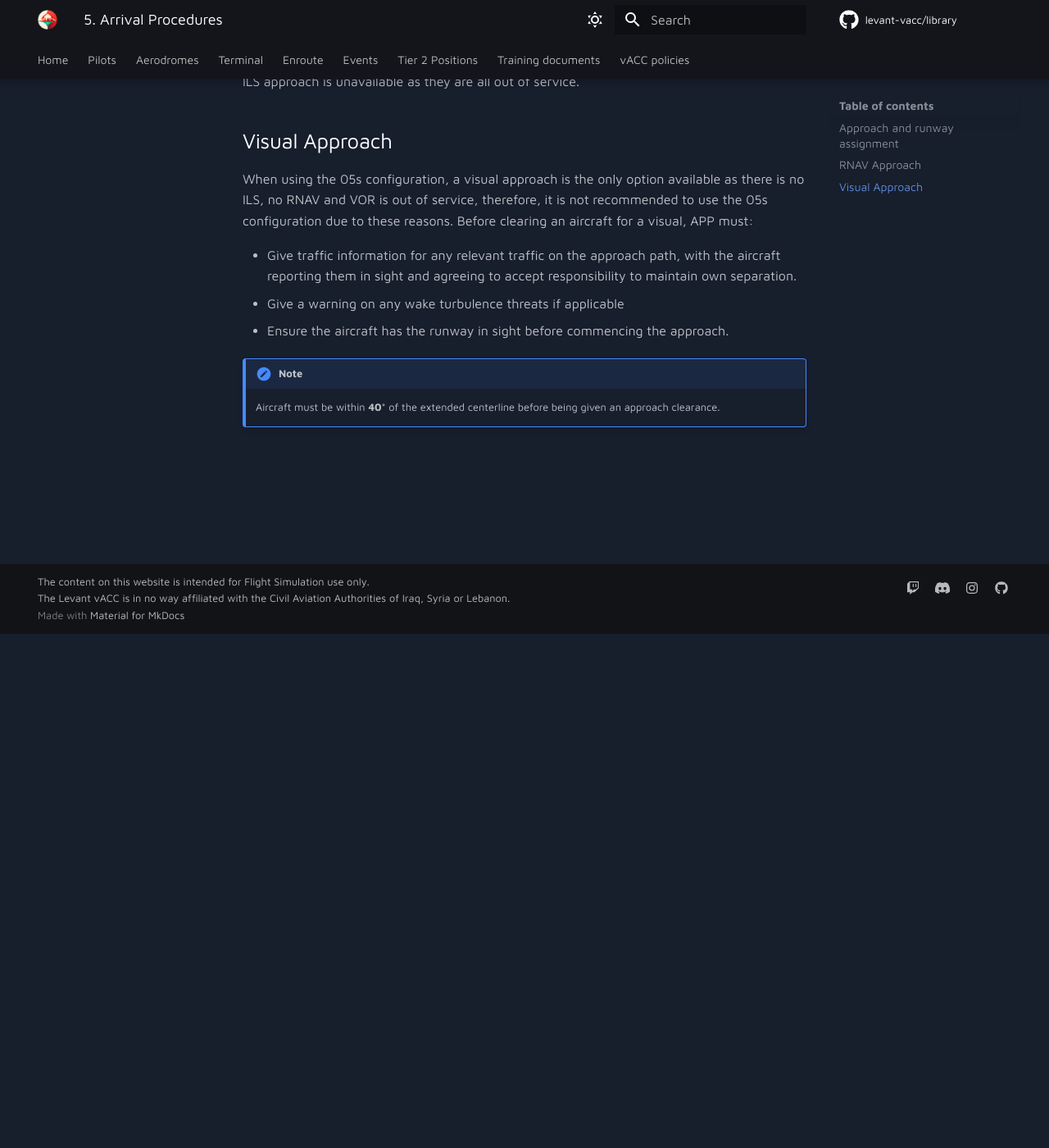
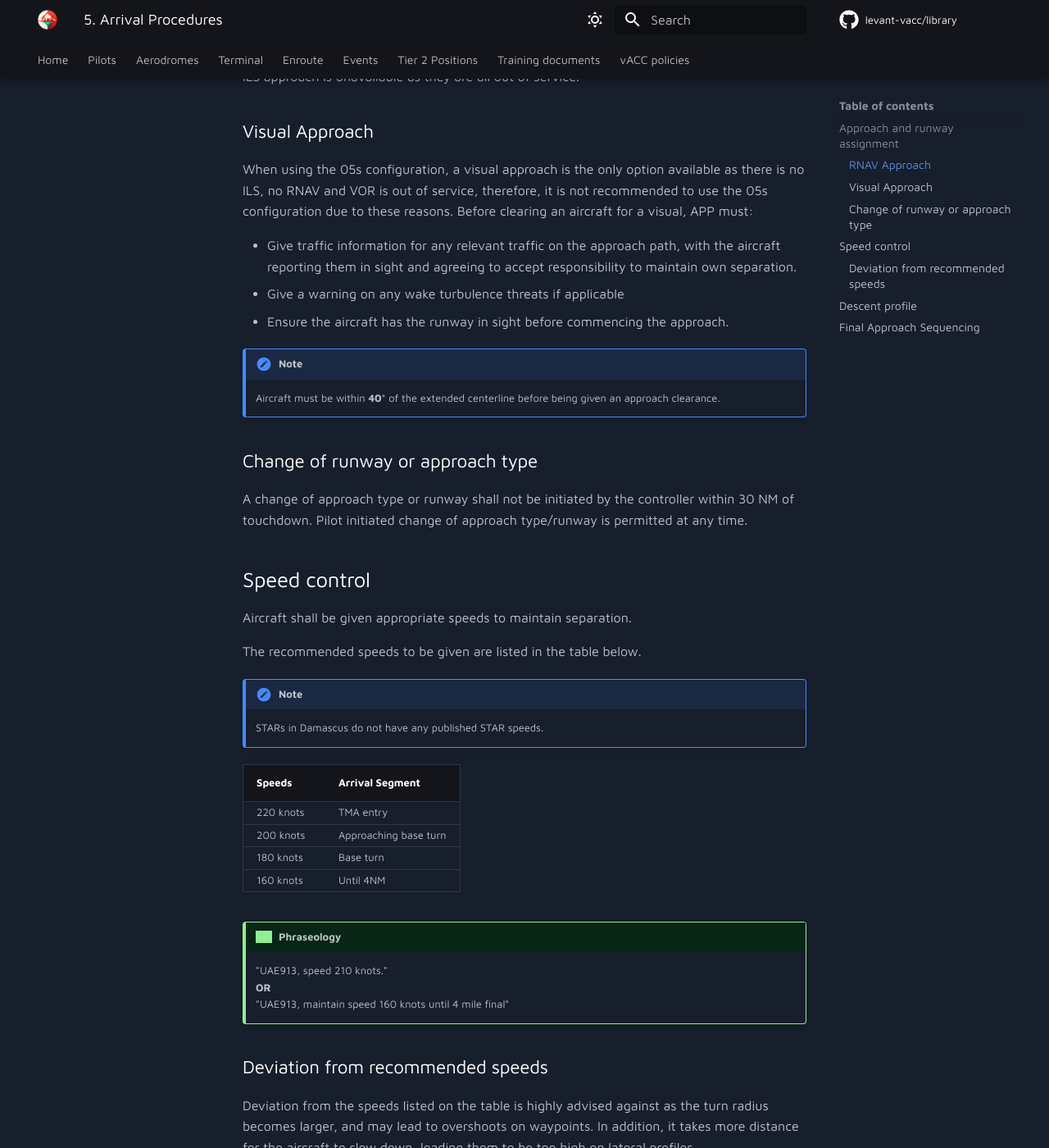
Before and after one commit to Levant-vACC-tech/Levant-vACC-Documentation, an MkDocs documentation site: the page built from docs/Terminal/OSTT FIR/Damascus (OSDI)/Arrival Procedures.md, in a window 1280 px wide and 1400 px high, scrolled down 627 px. Shown: the whole window at 82% size. Built offline with MkDocs 1.6.1 and Material for MkDocs 9.7.7, drawn with Linux system fonts in a browser that asks for light colours; comment, search, counter and statistics services are not loaded; some of the changed text lies outside the part shown; grey boxes are pictures that could not be loaded.

Commit message:
Update Arrival Procedures.md

```diff
--- a/docs/Terminal/OSTT FIR/Damascus (OSDI)/Arrival Procedures.md
+++ b/docs/Terminal/OSTT FIR/Damascus (OSDI)/Arrival Procedures.md
@@ -9,11 +9,11 @@ Aircraft shall always be given a QNH if they are descending below the transition
 !!! phraseology
     "UAE913, Damascus Radar, expect RNAV approach runway 23R"<br>"UAE913 descend and maintain 9000ft QNH 1002."
 
-## RNAV Approach
+### RNAV Approach
 
 When using the 23s configuration, the RNAV approach is the preferred approach type as it offers the lowest minima and greatest ease for the controller and the pilot. Aircraft may be given a visual approach only if they request it or other factors do not allow an RNAV. A VOR or ILS approach is unavailable as they are all out of service.
 
-## Visual Approach
+### Visual Approach
 
 When using the 05s configuration, a visual approach is the only option available as there is no ILS, no RNAV and VOR is out of service, therefore, it is not recommended to use the 05s configuration due to these reasons. Before clearing an aircraft for a visual, APP must:
 
@@ -23,3 +23,39 @@ When using the 05s configuration, a visual approach is the only option available
 
 !!! note
     Aircraft must be within **40°** of the extended centerline before being given an approach clearance.
+
+### Change of runway or approach type
+
+A change of approach type or runway shall not be initiated by the controller within 30 NM of touchdown. Pilot initiated change of approach type/runway is permitted at any time.
+
+## Speed control
+
+Aircraft shall be given appropriate speeds to maintain separation.
+
+The recommended speeds to be given are listed in the table below.
+
+!!! note
+    STARs in Damascus do not have any published STAR speeds.
+
+| Speeds | Arrival Segment |
+| ------ | --------------- |
+| 220 knots | TMA entry |
+| 200 knots | Approaching base turn |
+| 180 knots | Base turn |
+| 160 knots | Until 4NM |
+
+!!! phraseology
+    "UAE913, speed 210 knots."<br>**OR**<br>"UAE913, maintain speed 160 knots until 4 mile final"
+
+### Deviation from recommended speeds
+
+Deviation from the speeds listed on the table is highly advised against as the turn radius becomes larger, and may lead to overshoots on waypoints. In addition, it takes more distance for the aircraft to slow down, leading them to be too high on lateral profiles.
+
+## Descent profile
+
+Descent clearances shall be issued accordingly given traffic circumstances. Controllers are required to be aware of the MSAs within the Damascus TMA to ensure obstacle and terrain clearance. "Descend via STAR" clearances shall not be given.
+
+!!! phraseology
+    "UAE913, descend and maintain 6000 feet"
+
+## Final Approach Sequencing
```
